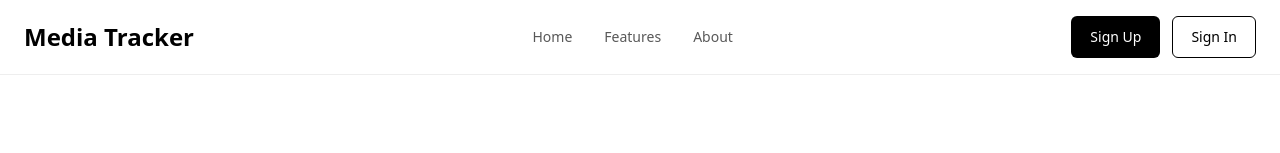
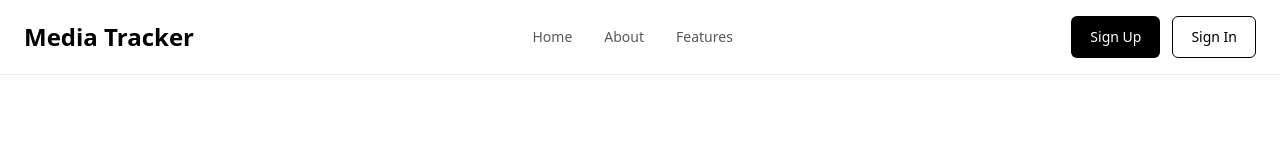
Before and after one commit to lizmery/faves-tracker, a React (Vite) app in the folder client/: page / in a window 1280 px wide. Shown: the top 153 px of the page. Built offline with nearby package versions, Linux system fonts and the light colour scheme; no server answers.

Commit message:
Update Header.jsx
update navigation links order

```diff
--- a/client/src/components/Header.jsx
+++ b/client/src/components/Header.jsx
@@ -156,11 +156,11 @@ export default function Header() {
                                 <Navbar.Link active={path === '/'} as={'div'} className='text-bgDark border-none opacity-70 hover:opacity-100 bg-transparent'>
                                     <a href='/#hero'>Home</a>
                                 </Navbar.Link>
+                                <Navbar.Link active={path === '/#about'} as={'div'} className='text-bgDark border-none opacity-70  hover:opacity-100 bg-transparent'>
+                                    <a href='/#about'>About</a>
+                                </Navbar.Link>
                                 <Navbar.Link active={path === '/#features'} as={'div'} className='text-bgDark border-none opacity-70 hover:opacity-100 hover:bg-transparent'>
                                     <a href='/#features'>Features</a>
-                                </Navbar.Link>
-                                <Navbar.Link active={path === '/#about'} as={'div'} className='text-bgDark border-none opacity-70  hover:opacity-100 bg-transparent'>
-                                    <a href='/#about'>About</a>
                                 </Navbar.Link>
                             </div>
 
```
